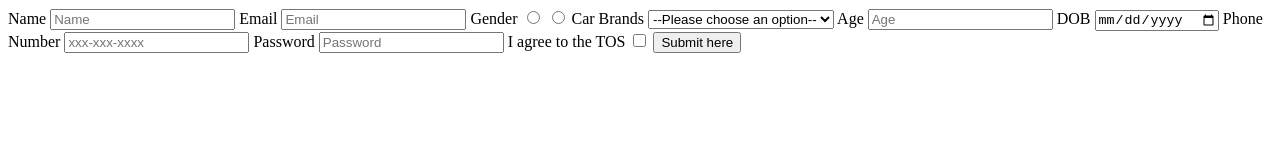
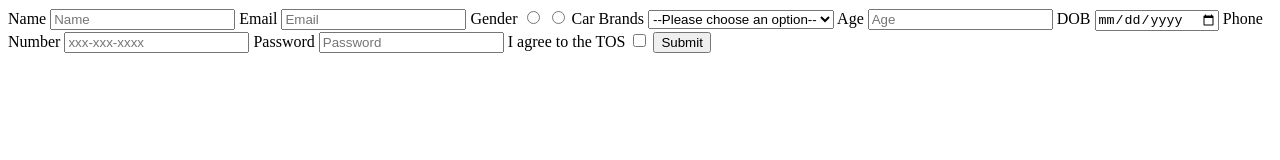
Before and after one commit to acciojob/signup-form-car-adityash12, a website: page main.html in a window 1280 px wide. Drawn offline with Linux system fonts and the light colour scheme.

Commit message:
created a submission

```diff
--- a/main.html
+++ b/main.html
@@ -41,7 +41,7 @@
 		<label for="tos">I agree to the TOS</label>
 		<input type="checkbox" required id="tos">
 		<!--button-->
-	<input type="submit" value="Submit here">
+	   <button>Submit</button>
 
 	</form>
 	<!-- the entire body must be written by student -->
```
